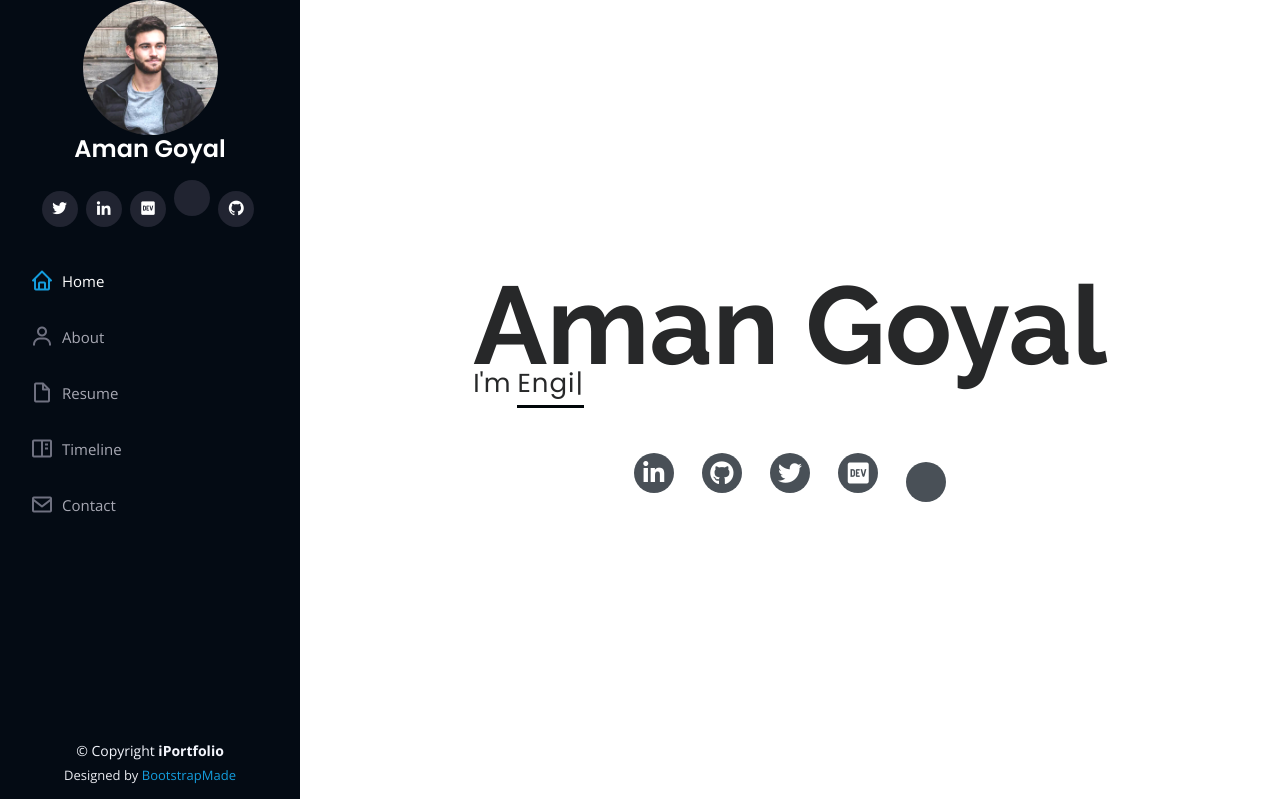
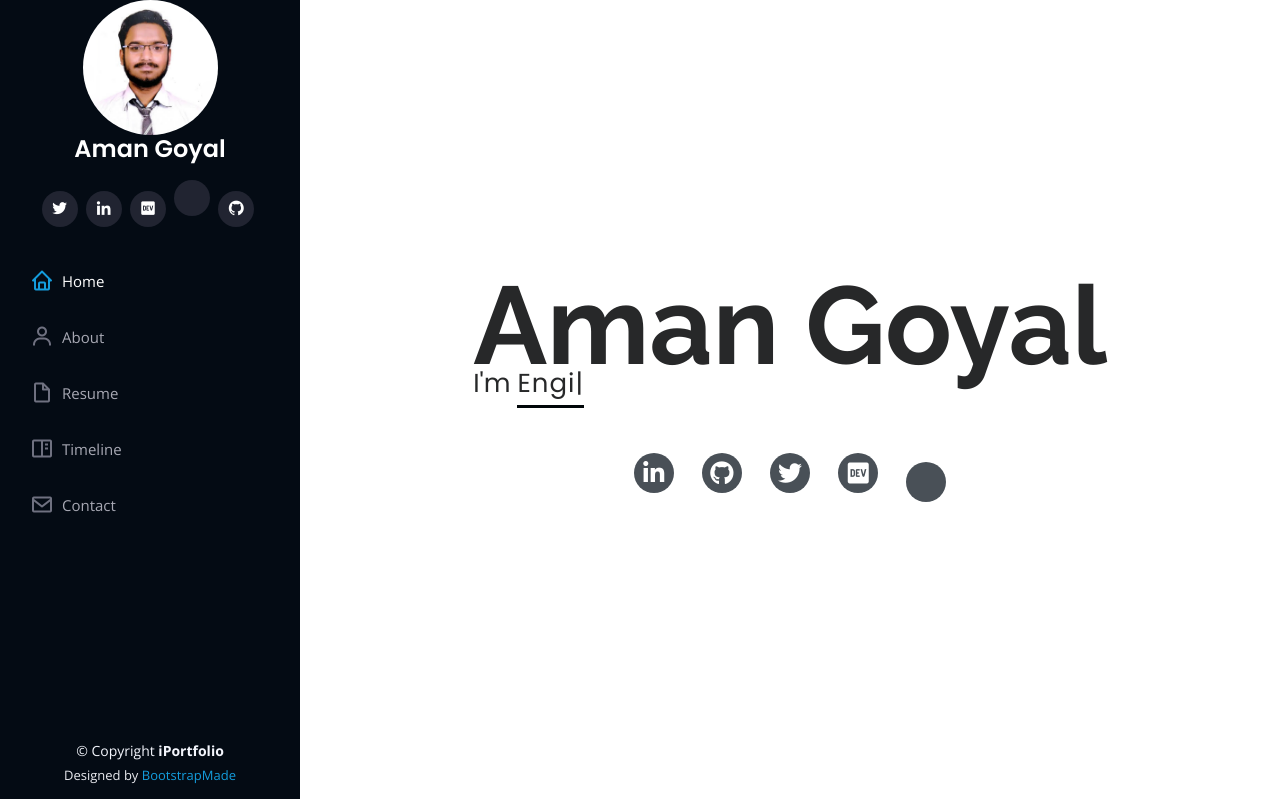
Before and after one commit to goyal-aman/portfolio, a Django app: page / in a window 1280 px wide. Shown: the top 799 px of the page. Run offline with Django 3.2, Linux system fonts and the light colour scheme; some libraries are stand-ins or nearby versions.

Commit message:
added profile image to left section

```diff
--- a/landingpage/templates/landingpage/base.html
+++ b/landingpage/templates/landingpage/base.html
@@ -57,7 +57,7 @@
         <div class="d-flex flex-column">
 
             <div class="profile">
-                <img src="{% static 'landing/img/profile-img.jpg' %}" alt="" class="img-fluid rounded-circle">
+                <img src="{% static 'landingpage/img/aman-prof-square-image.jpg' %}" alt="" class="img-fluid rounded-circle">
                 <h1 class="text-light"><a href="{% url 'home' %}#main">Aman Goyal</a></h1>
                 <div class="social-links mt-3 text-center">
                     <a href="https://twitter.com/_goyalaman" class="twitter"><i class="bx bxl-twitter"></i></a>
```
Also changed, not shown: landingpage/static/landingpage/img/aman-prof-square-image.jpg (added).
